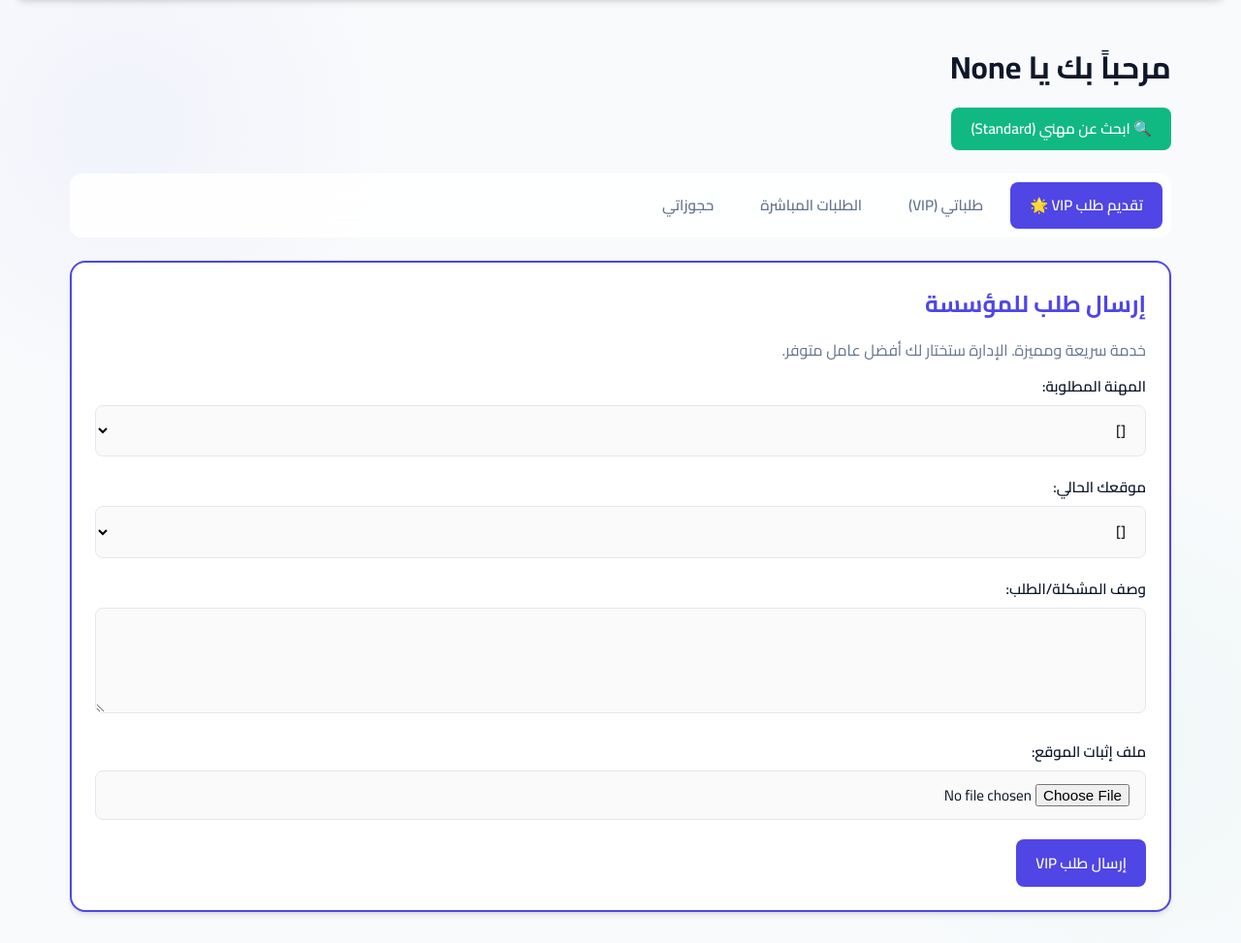
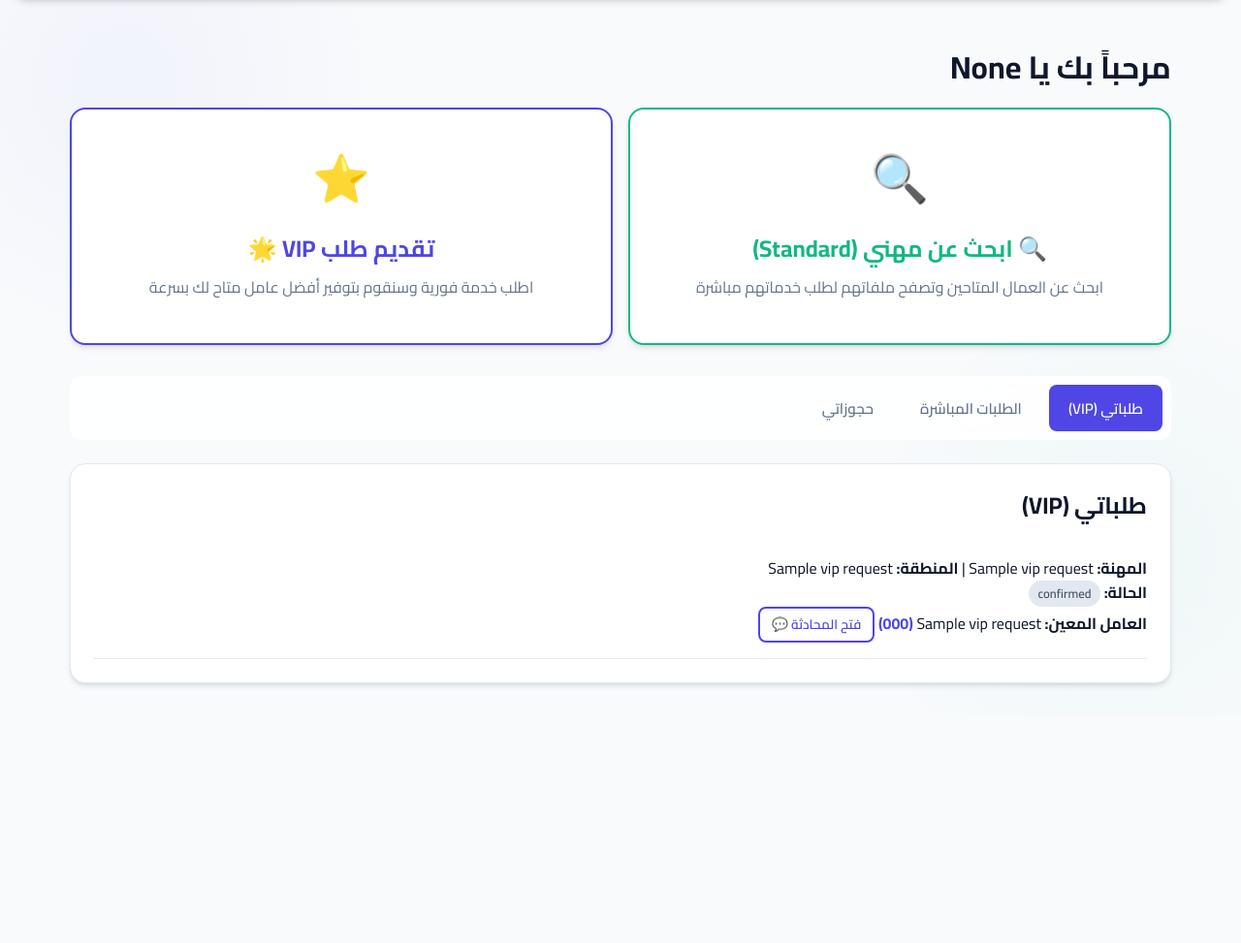
Before and after one commit to guerbatimohamedyoucefislam-dot/Pro-Mihna, a Flask app: template templates/customer_dashboard.html in a window 1280 px wide. Shown: the part 79-1052 px from the top of the page at 97% size. After the commit the page ends 789 px from the top, so only its background shows below. Run offline with Flask 3, Linux system fonts and the light colour scheme; the template is opened without the code that fills it: most values are stand-ins (such as "Sample title", 1, 10 or a date in 2020); some libraries are stand-ins or nearby versions.

Commit message:
Add files via upload

```diff
--- a/app.py
+++ b/app.py
@@ -689,10 +689,16 @@ def admin_dashboard():
                            pending_workers=pending_workers, monthly_stats=monthly_stats,
                            chart_data=json.dumps(chart_data), all_customers=all_customers, all_workers=all_workers)
 
-@app.route('/create_vip_request', methods=['POST'])
+@app.route('/vip_request', methods=['GET', 'POST'])
 @login_required
 def create_vip_request():
     if session.get('user_role') != 'customer': return "Unauthorized", 401
+
+    if request.method == 'GET':
+        professions = query_db('SELECT * FROM professions')
+        locations = query_db('SELECT * FROM locations')
+        return render_template('vip_request_form.html', professions=professions, locations=locations)
+
     profession_id = request.form.get('profession_id')
     location_id = request.form.get('location_id')
     problem_description = request.form.get('problem_description')
--- a/templates/customer_dashboard.html
+++ b/templates/customer_dashboard.html
@@ -1,33 +1,28 @@
 {% extends "layout.html" %}
 {% block content %}
 <h1>{{ t('welcome') }} {{ session.get('user_name') }}</h1>
-<a href="{{ url_for('search_workers') }}" class="btn btn-secondary" style="margin-bottom: 1.5rem; display: inline-block;">{{ t('hero_cta_search') }}</a>
+<div class="grid" style="grid-template-columns: repeat(auto-fit, minmax(250px, 1fr)); gap: 1rem; margin-bottom: 2rem;">
+    <a href="{{ url_for('search_workers') }}" class="card glass" style="text-align: center; text-decoration: none; display: flex; flex-direction: column; align-items: center; justify-content: center; padding: 2rem; border: 2px solid var(--secondary); transition: transform 0.2s;">
+        <span style="font-size: 3rem; margin-bottom: 1rem;">🔍</span>
+        <h2 style="color: var(--secondary); margin: 0;">{{ t('hero_cta_search') if t else 'البحث عن عامل' }}</h2>
+        <p style="color: var(--text-muted); margin-top: 0.5rem;">ابحث عن العمال المتاحين وتصفح ملفاتهم لطلب خدماتهم مباشرة</p>
+    </a>
+
+    <a href="{{ url_for('create_vip_request') }}" class="card glass" style="text-align: center; text-decoration: none; display: flex; flex-direction: column; align-items: center; justify-content: center; padding: 2rem; border: 2px solid var(--primary); transition: transform 0.2s;">
+        <span style="font-size: 3rem; margin-bottom: 1rem;">⭐</span>
+        <h2 style="color: var(--primary); margin: 0;">{{ t('create_vip_request') if t else 'طلب خدمة VIP' }}</h2>
+        <p style="color: var(--text-muted); margin-top: 0.5rem;">اطلب خدمة فورية وسنقوم بتوفير أفضل عامل متاح لك بسرعة</p>
+    </a>
+</div>
 
 <div class="tabs-container">
     <div class="tabs-header">
-        <button class="tab-btn active" onclick="openTab(event, 'create-vip')">{{ t('create_vip_request') }}</button>
-        <button class="tab-btn" onclick="openTab(event, 'my-vip')">{{ t('my_vip_requests') }}</button>
-        <button class="tab-btn" onclick="openTab(event, 'my-std')">{{ t('my_std_requests') }}</button>
-        <button class="tab-btn" onclick="openTab(event, 'my-bookings')">{{ t('my_bookings') }}</button>
+        <button class="tab-btn active" onclick="openTab(event, 'my-vip')">{{ t('my_vip_requests') if t else 'طلباتي VIP' }}</button>
+        <button class="tab-btn" onclick="openTab(event, 'my-std')">{{ t('my_std_requests') if t else 'طلباتي العادية' }}</button>
+        <button class="tab-btn" onclick="openTab(event, 'my-bookings')">{{ t('my_bookings') if t else 'حجوزاتي' }}</button>
     </div>
 
-    <div id="create-vip" class="tab-content active">
-        <div class="card glass" style="border: 2px solid var(--primary);">
-            <h2 style="color: var(--primary);">{{ t('vip_form_title') }}</h2>
-            <p>{{ t('vip_form_subtitle') }}</p>
-            <form action="{{ url_for('create_vip_request') }}" method="POST" enctype="multipart/form-data">
-                <div class="form-group"><label>{{ t('required_profession') }}:</label>
-                    <select name="profession_id" required>{% for p in professions %}<option value="{{ p.id }}">{{ p.name }}</option>{% endfor %}</select></div>
-                <div class="form-group"><label>{{ t('your_location') }}:</label>
-                    <select name="location_id" required>{% for l in locations %}<option value="{{ l.id }}">{{ l.name }}</option>{% endfor %}</select></div>
-                <div class="form-group"><label>{{ t('problem_description') }}:</label><textarea name="problem_description" rows="3" required></textarea></div>
-                <div class="form-group"><label>{{ t('proof_location_file') }}:</label><input type="file" name="proof_file"></div>
-                <button type="submit" class="btn btn-primary">{{ t('send_vip_request') }}</button>
-            </form>
-        </div>
-    </div>
-
-    <div id="my-vip" class="tab-content">
+    <div id="my-vip" class="tab-content active">
         <div class="card glass">
             <h2>{{ t('my_vip_requests') }}</h2>
             {% for r in vip_requests %}
--- a/templates/search.html
+++ b/templates/search.html
@@ -1,5 +1,11 @@
 {% extends "layout.html" %}
 {% block content %}
+<div style="margin-bottom: 1rem;">
+    <a href="{{ url_for('customer_dashboard') }}" class="btn btn-outline" style="display: inline-flex; align-items: center; gap: 0.5rem;">
+        <span>🔙</span> {{ t('back_to_dashboard') if t else 'العودة للوحة التحكم' }}
+    </a>
+</div>
+
 <div class="glass" style="padding: 1.5rem; margin-bottom: 1.5rem;">
     <h2>{{ t('search_title') }}</h2>
     <p>{{ t('search_subtitle') }}</p>
```
Also changed, not shown: templates/vip_request_form.html (added, +40 -0 lines).
